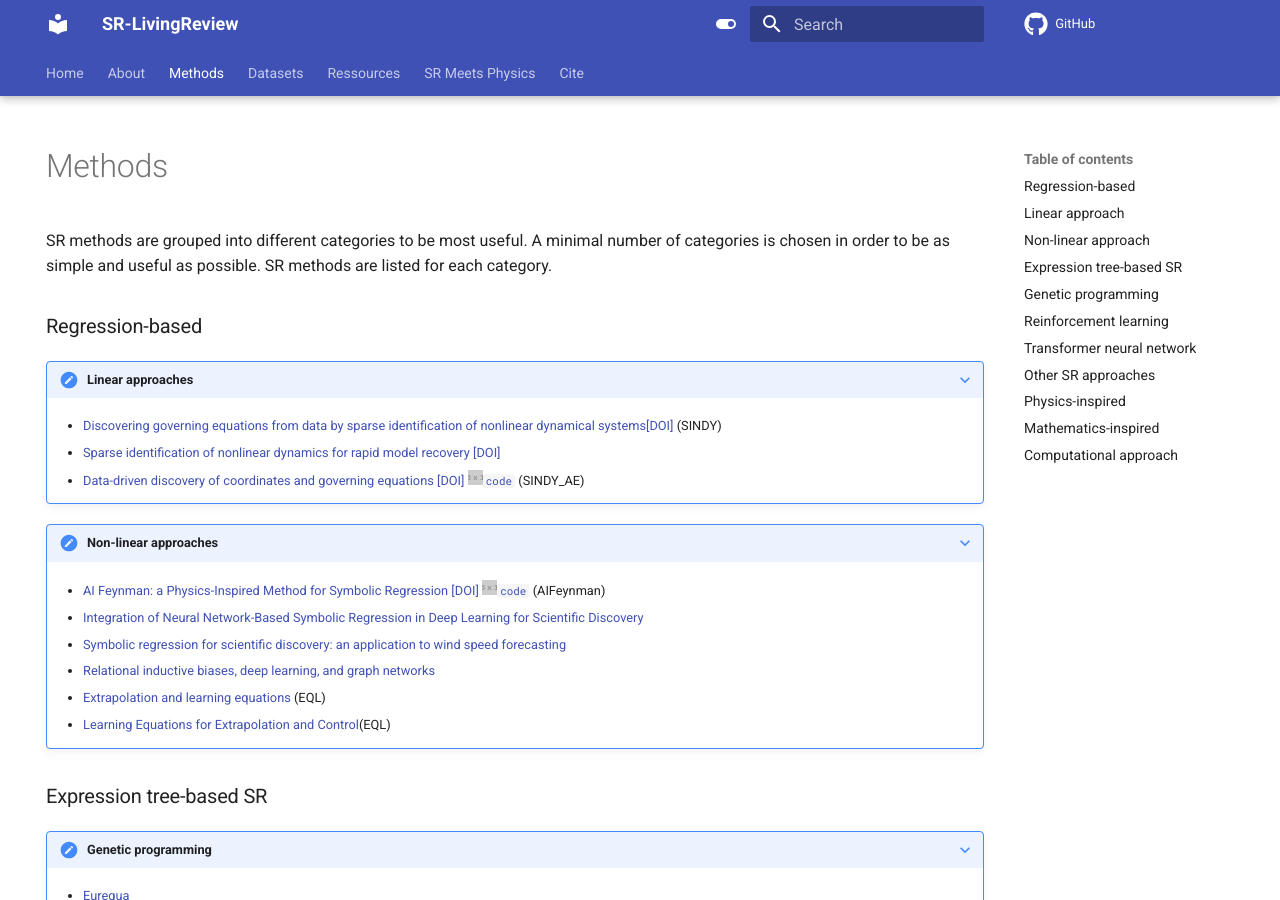
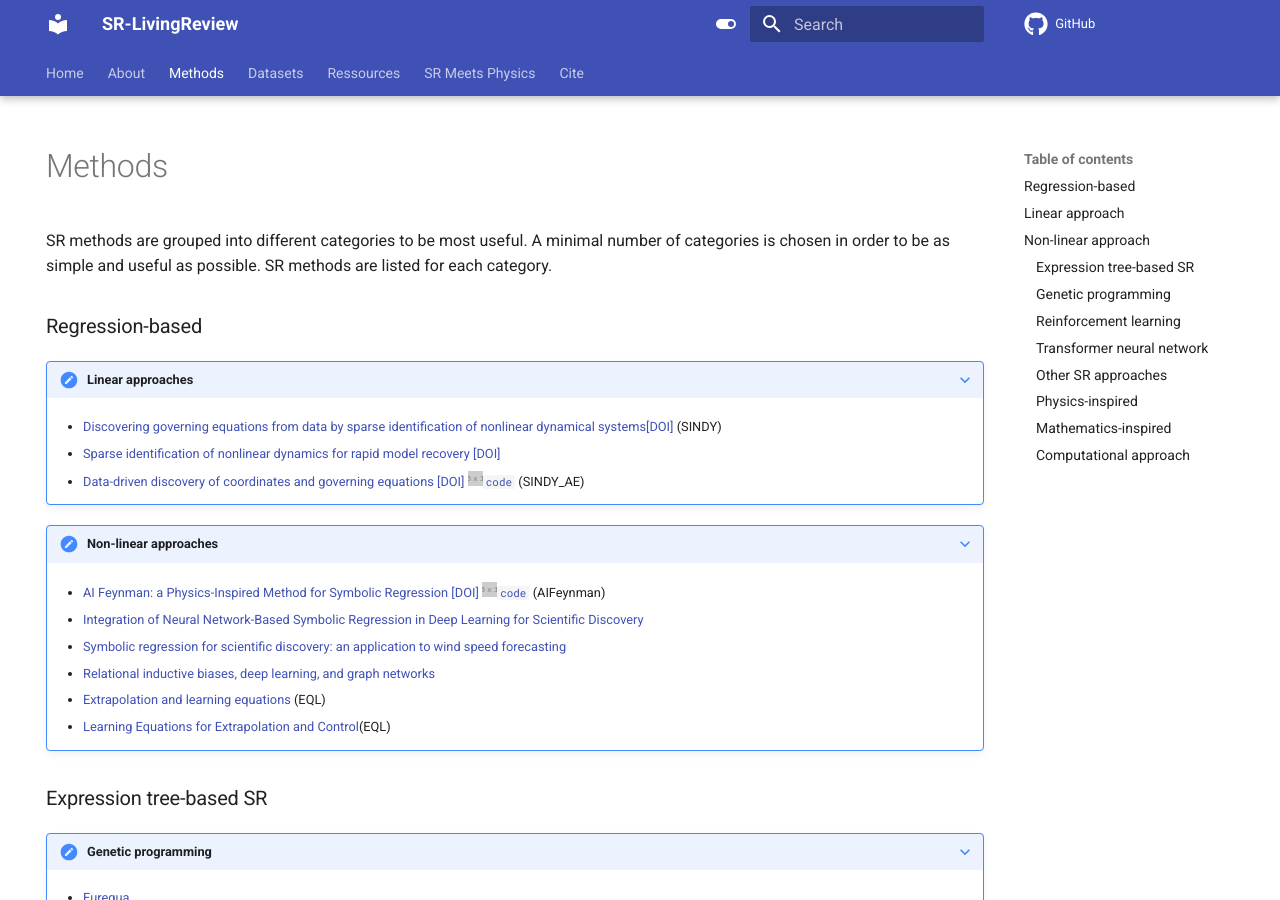
Before and after one commit to nmakke/SR-LivingReview, an MkDocs documentation site: the page built from docs/methods.md, in a window 1280 px wide and 900 px high. Built offline with MkDocs 1.6.1 and Material for MkDocs 9.7.7, drawn with Linux system fonts in a browser that asks for light colours; formulas are drawn with MathJax 3; comment, search, counter and statistics services are not loaded.

```diff
--- a/docs/methods.md
+++ b/docs/methods.md
@@ -23,7 +23,7 @@ SR methods are listed for each category.
 ???+ note "Linear approaches"
     <div class="meta_for_parser tablespecs"
     style="font-size: 1pt;visibility:hidden" markdown>
-    ###  Linear approach
+    ##  Linear approach
     </div>
 
     * [Discovering governing equations from data by sparse identification of nonlinear dynamical systems](https://www.pnas.org/content/pnas/113/15/3932.full.pdf?with-ds=yes&source=post_page---------------------------)[[DOI]](https://www.pnas.org/doi/full/10.1073/pnas.1517384113) (SINDY)
@@ -33,7 +33,7 @@ SR methods are listed for each category.
 ???+ note "Non-linear approaches"
     <div class="meta_for_parser tablespecs"
     style="font-size: 1pt;visibility:hidden" markdown>
-    ###  Non-linear approach
+    ##  Non-linear approach
     </div>
 
     * [AI Feynman: a Physics-Inspired Method for Symbolic Regression](https://arxiv.org/pdf/1905.11481.pdf) [[DOI]](https://www.science.org/doi/10.1126/sciadv.aay2631) [![#c5f015](https://via.placeholder.com/15/c5f015/000000?text=+)`code`](https://github.com/SJ001/AI-Feynman) (AIFeynman)
```
